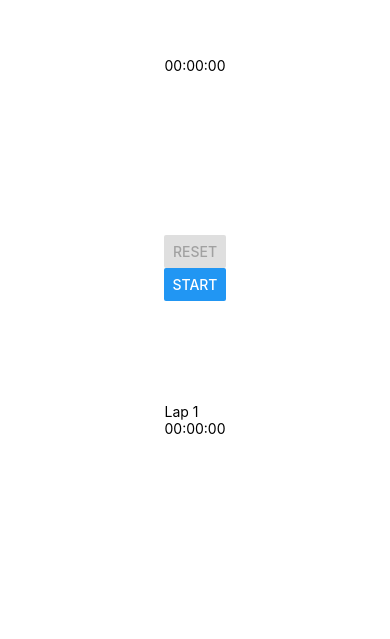
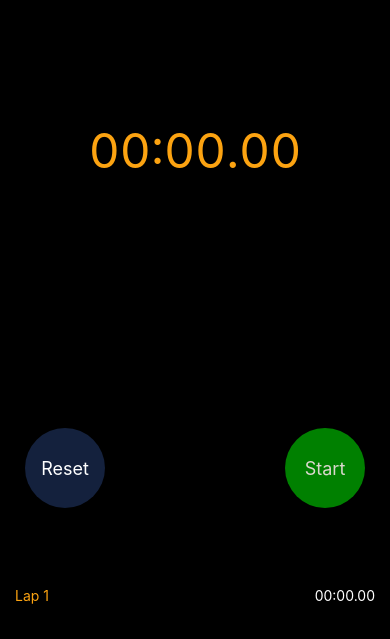
Before and after one commit to Shopify/eng-intern-assessment-react-native, a React Native app: screen / in a window 390 px wide. Shown: the part 103-742 px from the top of the page. Built offline with nearby package versions, Linux system fonts and the light colour scheme.

Commit message:
basic css styling
- changed font, sizing, colors

```diff
--- a/App.tsx
+++ b/App.tsx
@@ -49,10 +49,10 @@ export default function App() {
   return (
     <View style={styles.container}>
       <StopWatch milliseconds={elapsedTime}/>
-      <View style={styles.buttons}>
+      <View style={styles.buttonsContainer}>
         {!isTimerRunning ? (
           <>
-            <StopWatchButton type="reset" onClick={resetStopWatch} isDisabled={elapsedTime == 0}/>
+            <StopWatchButton  type="reset" onClick={resetStopWatch} isDisabled={elapsedTime == 0}/>
             <StopWatchButton type="start" onClick={startStopWatch} />
           </>
         ) : (
@@ -70,11 +70,14 @@ export default function App() {
 const styles = StyleSheet.create({
   container: {
     flex: 1,
-    backgroundColor: "#fff",
+    backgroundColor: "#000000",
     alignItems: "center",
     justifyContent: "center",
   },
-  buttons: {
-    flex: 1
+  buttonsContainer: {
+    flex: 1,
+    width: "100%",
+    flexDirection: 'row',
+    justifyContent: 'space-between',
   }
 });
--- a/src/StopWatch.tsx
+++ b/src/StopWatch.tsx
@@ -3,17 +3,22 @@ import { convertMillisToClockTimeString } from "../util/TimeConverter";
 
 export default function StopWatch(props: Readonly<StopWatchProps>) {
     return (
-        <View style={styles.mainClock}>
-            <Text>{convertMillisToClockTimeString(props.milliseconds)}</Text>
+        <View style={styles.mainClockContainer}>
+            <Text style={styles.clockText}>{convertMillisToClockTimeString(props.milliseconds)}</Text>
         </View>
     );
 };
 
 const styles = StyleSheet.create({
-    mainClock: {
-        flex: 2,
-        alignItems: 'center', // Center items horizontally
+    mainClockContainer: {
+        flex: 3,
+        alignItems: 'center',
         justifyContent: 'center',
+    },
+    clockText: {
+        fontSize: 48,
+        fontVariant: ['tabular-nums'],
+        color: "#fca311"
     },
 });
 
--- a/src/StopWatchButton.tsx
+++ b/src/StopWatchButton.tsx
@@ -1,15 +1,35 @@
-import { Button, View } from "react-native";
+import { Button, StyleSheet, Text, TouchableOpacity, View } from "react-native";
 
 export default function StopWatchButton(props: Readonly<StopWatchButtonProps>) {
   switch (props.type) {
     case "start":
-      return <View><Button onPress={props.onClick} title="Start"/></View>;
+      return (
+        <TouchableOpacity style={styles.StartButton} onPress={props.onClick}>
+          <Text style={styles.ButtonTextDark}>{"Start"}</Text>
+        </TouchableOpacity>
+      );
     case "stop":
-        return <View><Button onPress={props.onClick} title="Stop"/></View>;
+      return (
+        <TouchableOpacity style={styles.StopButton} onPress={props.onClick}>
+          <Text style={styles.ButtonTextDark}>{"Stop"}</Text>
+        </TouchableOpacity>
+      );
     case "reset":
-        return <View><Button onPress={props.onClick} title="Reset" disabled={props.isDisabled}/></View>;
+      return (
+        <TouchableOpacity
+          style={styles.GenericButton}
+          onPress={props.onClick}
+          disabled={props.isDisabled}
+        >
+          <Text style={styles.ButtonTextLight}>{"Reset"}</Text>
+        </TouchableOpacity>
+      );
     case "lap":
-        return <View><Button onPress={props.onClick} title="Lap"/></View>;
+      return (
+        <TouchableOpacity style={styles.GenericButton} onPress={props.onClick}>
+          <Text style={styles.ButtonTextLight}>{"Lap"}</Text>
+        </TouchableOpacity>
+      );
   }
 }
 
@@ -18,3 +38,43 @@ type StopWatchButtonProps = {
   onClick?: () => void;
   isDisabled?: boolean;
 };
+
+const styles = StyleSheet.create({
+  GenericButton: {
+    height: 80,
+    width: 80,
+    borderRadius: 40,
+    backgroundColor: "#14213d",
+    justifyContent: "center",
+    alignItems: "center",
+    margin: 25,
+  },
+  StartButton: {
+    height: 80,
+    width: 80,
+    borderRadius: 40,
+    color: "#d6ebe6",
+    backgroundColor: "green",
+    justifyContent: "center",
+    alignItems: "center",
+    margin: 25,
+  },
+  StopButton: {
+    height: 80,
+    width: 80,
+    borderRadius: 40,
+    color: "#d6ebe6",
+    backgroundColor: "#bc4749",
+    justifyContent: "center",
+    alignItems: "center",
+    margin: 25,
+  },
+  ButtonTextDark: {
+    color: "#dad7cd",
+    fontSize: 18
+  },
+  ButtonTextLight: {
+    color: "#ffffff",
+    fontSize: 18
+  }
+});
--- a/src/StopWatchLap.tsx
+++ b/src/StopWatchLap.tsx
@@ -1,31 +1,51 @@
-import { StyleSheet, Text, View } from 'react-native';
-import { convertMillisToClockTimeString } from '../util/TimeConverter';
+import { ScrollView, StyleSheet, Text, View } from "react-native";
+import { convertMillisToClockTimeString } from "../util/TimeConverter";
 
 export default function StopWatchLap(props: Readonly<StopWatchLapProps>) {
-    return (
-        <View style={styles.stopWatchLapContainer}>
-            <Text>{`Lap ${props.allLaps.length + 1}`}</Text>
-            <Text>{convertMillisToClockTimeString(props.latestLap)}</Text>
-            {
-                props.allLaps.map((lap, i) => (
-                    <>
-                        <Text>{`Lap ${props.allLaps.length - i}`}</Text>
-                        <Text>{convertMillisToClockTimeString(lap)}</Text>
-                    </>
-                )
-                )
-            }
+  return (
+    <ScrollView style={styles.stopWatchLapContainer}>
+      <View style={styles.lapContainer}>
+        <Text style={styles.latestLapText}>{`Lap ${
+          props.allLaps.length + 1
+        }`}</Text>
+        <Text style={styles.lapTimerText}>
+          {convertMillisToClockTimeString(props.latestLap)}
+        </Text>
+      </View>
+      {props.allLaps.map((lap, i) => (
+        <View style={styles.lapContainer} key={i}>
+          <Text style={styles.lapTimerText}>{`Lap ${
+            props.allLaps.length - i
+          }`}</Text>
+          <Text style={styles.lapTimerText}>
+            {convertMillisToClockTimeString(lap)}
+          </Text>
         </View>
-    )
+      ))}
+    </ScrollView>
+  );
 }
 
 type StopWatchLapProps = {
-    latestLap: number;
-    allLaps: number[];
+  latestLap: number;
+  allLaps: number[];
 };
 
 const styles = StyleSheet.create({
-    stopWatchLapContainer: {
-      flex: 2
-    }
-  });
+  stopWatchLapContainer: {
+    flex: 2,
+    width: "100%",
+    overflow: "scroll",
+  },
+  latestLapText: {
+    color: "#fca311",
+  },
+  lapTimerText: {
+    color: "#ffffff",
+  },
+  lapContainer: {
+    flexDirection: "row",
+    justifyContent: "space-between",
+    padding: 15,
+  },
+});
--- a/util/TimeConverter.tsx
+++ b/util/TimeConverter.tsx
@@ -15,5 +15,5 @@ const formatTime = (time: number) => {
 };
 
 export function convertMillisToClockTimeString(milliseconds: number) {
-    return `${formatTime(convertMillisToClockTime(milliseconds).minutes)}:${formatTime(convertMillisToClockTime(milliseconds).seconds)}:${formatTime(convertMillisToClockTime(milliseconds).milliseconds / 10)}`
+    return `${formatTime(convertMillisToClockTime(milliseconds).minutes)}:${formatTime(convertMillisToClockTime(milliseconds).seconds)}.${formatTime(convertMillisToClockTime(milliseconds).milliseconds / 10)}`
 }
```
